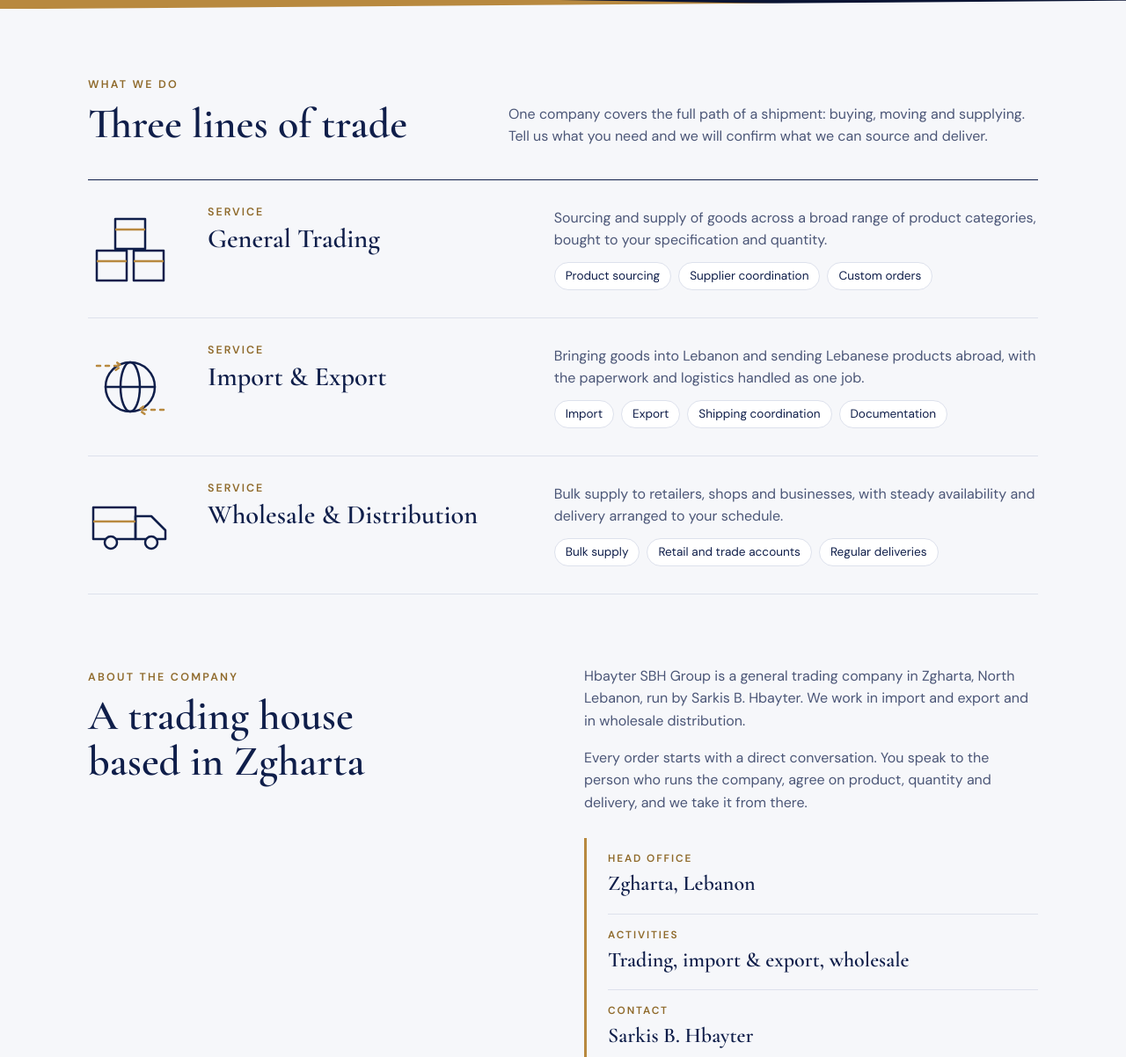
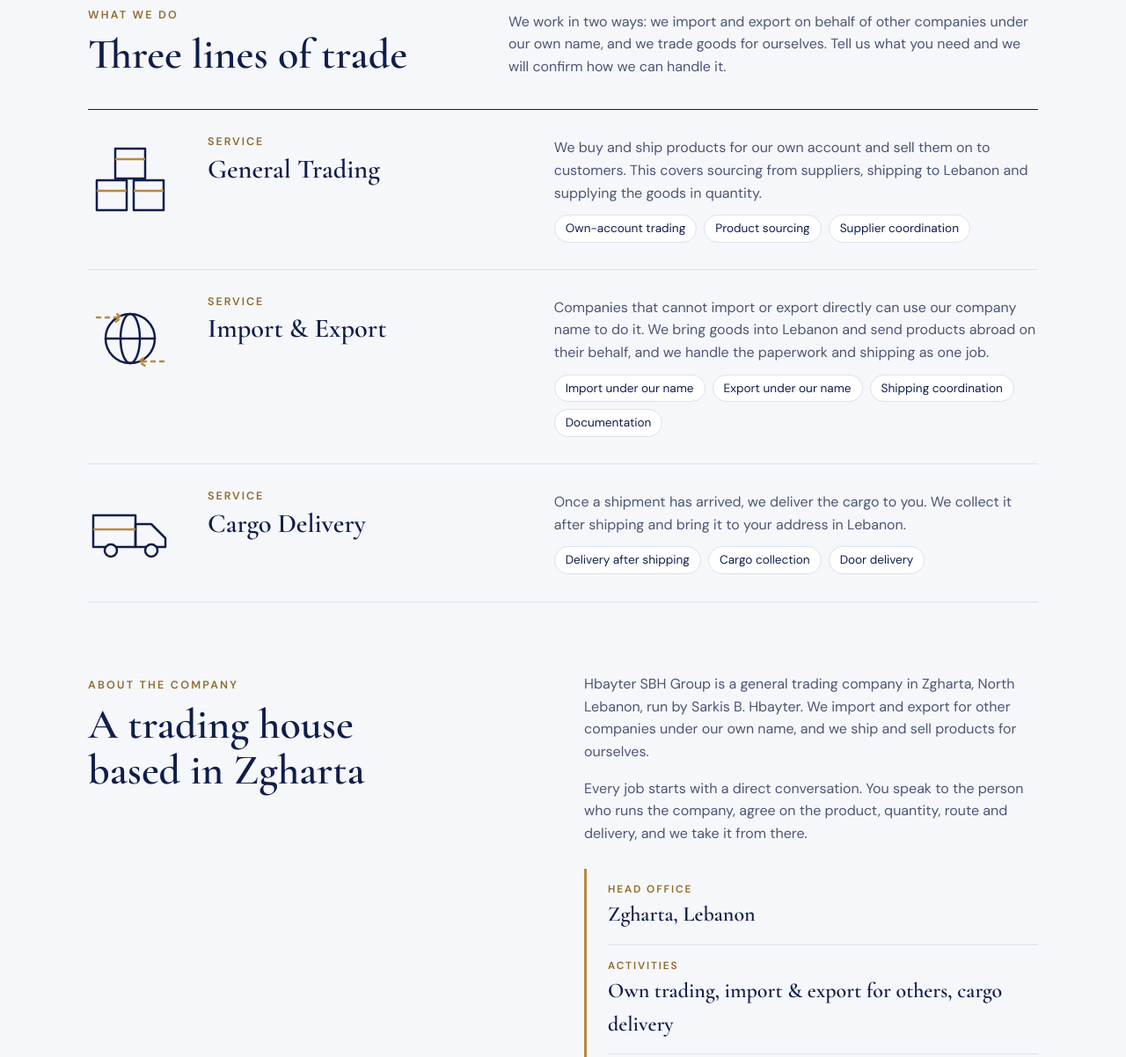
Before and after one commit to sarkishbayter/SBH-GROUP, a plain HTML site: page index.html in a window 1280 px wide. Shown: the part 957-2159 px from the top of the page at 88% size. Drawn offline with nearby package versions, Linux system fonts and the light colour scheme.

Commit message:
Add files via upload

```diff
--- a/index.html
+++ b/index.html
@@ -3,8 +3,8 @@
 <head>
 <meta charset="utf-8">
 <meta name="viewport" content="width=device-width,initial-scale=1,viewport-fit=cover">
-<title>Hbayter SBH Group | General Trading, Import &amp; Export, Wholesale</title>
-<meta name="description" content="Hbayter SBH Group, Zgharta, Lebanon: general trading, import and export, wholesale and distribution.">
+<title>Hbayter SBH Group | General Trading, Import &amp; Export, Cargo Delivery</title>
+<meta name="description" content="Hbayter SBH Group, Zgharta, Lebanon: we import and export for other companies under our own name, trade products for our own account and deliver cargo after shipping.">
 <link rel="preconnect" href="https://fonts.googleapis.com">
 <link rel="stylesheet" href="https://fonts.googleapis.com/css2?family=Cormorant+Garamond:wght@500;600;700&family=DM+Sans:wght@400;500;600;700&display=swap">
 <style>
@@ -147,7 +147,7 @@ footer{padding-block:28px;display:flex;justify-content:space-between;gap:16px;fl
       <ul class="menu">
         <li><a href="#general-trading">General Trading</a></li>
         <li><a href="#import-export">Import &amp; Export</a></li>
-        <li><a href="#wholesale">Wholesale &amp; Distribution</a></li>
+        <li><a href="#cargo-delivery">Cargo Delivery</a></li>
       </ul>
     </li>
     <li><a href="#about">About</a></li>
@@ -159,9 +159,9 @@ footer{padding-block:28px;display:flex;justify-content:space-between;gap:16px;fl
   <div class="wrap hero-body">
     <div>
       <p class="eyebrow" style="color:var(--gold-soft)">Hbayter SBH Group &middot; Zgharta, Lebanon</p>
-      <h1 style="margin-top:12px">General trading, import &amp; export, <em>wholesale and distribution.</em></h1>
+      <h1 style="margin-top:12px">General trading, import &amp; export, <em>and cargo delivery.</em></h1>
       <div class="rule"></div>
-      <p class="lead">We source goods, move them across borders and supply them in volume to businesses that need a dependable trading partner.</p>
+      <p class="lead">Businesses without their own import or export set-up trade through our company name. We also ship and sell products for our own account.</p>
       <div class="tags"><a class="btn solid" href="#contact">Get in touch</a></div>
     </div>
     <div class="globe" aria-hidden="true">
@@ -191,31 +191,31 @@ footer{padding-block:28px;display:flex;justify-content:space-between;gap:16px;fl
   <section id="services">
     <div class="sec-head">
       <div><span class="eyebrow">What we do</span><h2>Three lines of trade</h2></div>
-      <p>One company covers the full path of a shipment: buying, moving and supplying. Tell us what you need and we will confirm what we can source and deliver.</p>
+      <p>We work in two ways: we import and export on behalf of other companies under our own name, and we trade goods for ourselves. Tell us what you need and we will confirm how we can handle it.</p>
     </div>
     <div class="rows">
       <article class="row" id="general-trading">
         <svg class="ill" viewBox="0 0 96 96" fill="none" stroke-width="2.5" stroke-linejoin="round" aria-hidden="true"><g stroke="var(--fg)"><rect x="10" y="50" width="34" height="34"/><rect x="52" y="50" width="34" height="34"/><rect x="31" y="14" width="34" height="34"/></g><g stroke="var(--gold)"><path d="M10 62h34M52 62h34M31 26h34"/></g></svg>
         <h3><span>Service</span>General Trading</h3>
         <div>
-          <p>Sourcing and supply of goods across a broad range of product categories, bought to your specification and quantity.</p>
-          <ul><li>Product sourcing</li><li>Supplier coordination</li><li>Custom orders</li></ul>
+          <p>We buy and ship products for our own account and sell them on to customers. This covers sourcing from suppliers, shipping to Lebanon and supplying the goods in quantity.</p>
+          <ul><li>Own-account trading</li><li>Product sourcing</li><li>Supplier coordination</li></ul>
         </div>
       </article>
       <article class="row" id="import-export">
         <svg class="ill" viewBox="0 0 96 96" fill="none" stroke-width="2.5" stroke-linejoin="round" stroke-linecap="round" aria-hidden="true"><g stroke="var(--fg)"><circle cx="48" cy="48" r="28"/><ellipse cx="48" cy="48" rx="11" ry="28"/><path d="M20 48h56"/></g><g stroke="var(--gold)" class="flow"><path d="M6 24h32M30 18l8 6-8 6"/><path d="M90 74H58M66 68l-8 6 8 6"/></g></svg>
         <h3><span>Service</span>Import &amp; Export</h3>
         <div>
-          <p>Bringing goods into Lebanon and sending Lebanese products abroad, with the paperwork and logistics handled as one job.</p>
-          <ul><li>Import</li><li>Export</li><li>Shipping coordination</li><li>Documentation</li></ul>
+          <p>Companies that cannot import or export directly can use our company name to do it. We bring goods into Lebanon and send products abroad on their behalf, and we handle the paperwork and shipping as one job.</p>
+          <ul><li>Import under our name</li><li>Export under our name</li><li>Shipping coordination</li><li>Documentation</li></ul>
         </div>
       </article>
-      <article class="row" id="wholesale">
+      <article class="row" id="cargo-delivery">
         <svg class="ill" viewBox="0 0 96 96" fill="none" stroke-width="2.5" stroke-linejoin="round" aria-hidden="true"><g stroke="var(--fg)"><rect x="6" y="28" width="48" height="36"/><path d="M54 38h18l16 16v10H54z"/><circle cx="26" cy="68" r="7" fill="var(--bg)"/><circle cx="72" cy="68" r="7" fill="var(--bg)"/></g><path d="M6 44h48" stroke="var(--gold)"/></svg>
-        <h3><span>Service</span>Wholesale &amp; Distribution</h3>
+        <h3><span>Service</span>Cargo Delivery</h3>
         <div>
-          <p>Bulk supply to retailers, shops and businesses, with steady availability and delivery arranged to your schedule.</p>
-          <ul><li>Bulk supply</li><li>Retail and trade accounts</li><li>Regular deliveries</li></ul>
+          <p>Once a shipment has arrived, we deliver the cargo to you. We collect it after shipping and bring it to your address in Lebanon.</p>
+          <ul><li>Delivery after shipping</li><li>Cargo collection</li><li>Door delivery</li></ul>
         </div>
       </article>
     </div>
@@ -228,11 +228,11 @@ footer{padding-block:28px;display:flex;justify-content:space-between;gap:16px;fl
         <h2>A trading house based in Zgharta</h2>
       </div>
       <div>
-        <p>Hbayter SBH Group is a general trading company in Zgharta, North Lebanon, run by Sarkis B. Hbayter. We work in import and export and in wholesale distribution.</p>
-        <p>Every order starts with a direct conversation. You speak to the person who runs the company, agree on product, quantity and delivery, and we take it from there.</p>
+        <p>Hbayter SBH Group is a general trading company in Zgharta, North Lebanon, run by Sarkis B. Hbayter. We import and export for other companies under our own name, and we ship and sell products for ourselves.</p>
+        <p>Every job starts with a direct conversation. You speak to the person who runs the company, agree on the product, quantity, route and delivery, and we take it from there.</p>
         <div class="facts" style="margin-top:28px">
           <div class="fact"><div class="k">Head office</div><div class="v">Zgharta, Lebanon</div></div>
-          <div class="fact"><div class="k">Activities</div><div class="v">Trading, import &amp; export, wholesale</div></div>
+          <div class="fact"><div class="k">Activities</div><div class="v">Own trading, import &amp; export for others, cargo delivery</div></div>
           <div class="fact"><div class="k">Contact</div><div class="v">Sarkis B. Hbayter</div></div>
         </div>
       </div>
@@ -245,7 +245,7 @@ footer{padding-block:28px;display:flex;justify-content:space-between;gap:16px;fl
     <div>
       <span class="eyebrow">Contact</span>
       <h2>Let us know what you need</h2>
-      <p>Call, message or email with the product, the quantity and where it needs to go. We reply with availability and terms.</p>
+      <p>Call, message or email with the product, the quantity and where it needs to go. We reply with how we can handle it and the terms.</p>
       <a class="btn solid" href="https://wa.me/96179137280" target="_blank" rel="noopener">Message on WhatsApp</a>
     </div>
     <div class="c-list">
@@ -271,7 +271,7 @@ footer{padding-block:28px;display:flex;justify-content:space-between;gap:16px;fl
 <div class="foot-dark band">
   <footer class="wrap">
     <span>&copy; <span id="yr">2026</span> Hbayter SBH Group. All rights reserved.</span>
-    <span>General Trading &middot; Import &amp; Export &middot; Wholesale &amp; Distribution</span>
+    <span>General Trading &middot; Import &amp; Export &middot; Cargo Delivery</span>
   </footer>
 </div>
 
```
